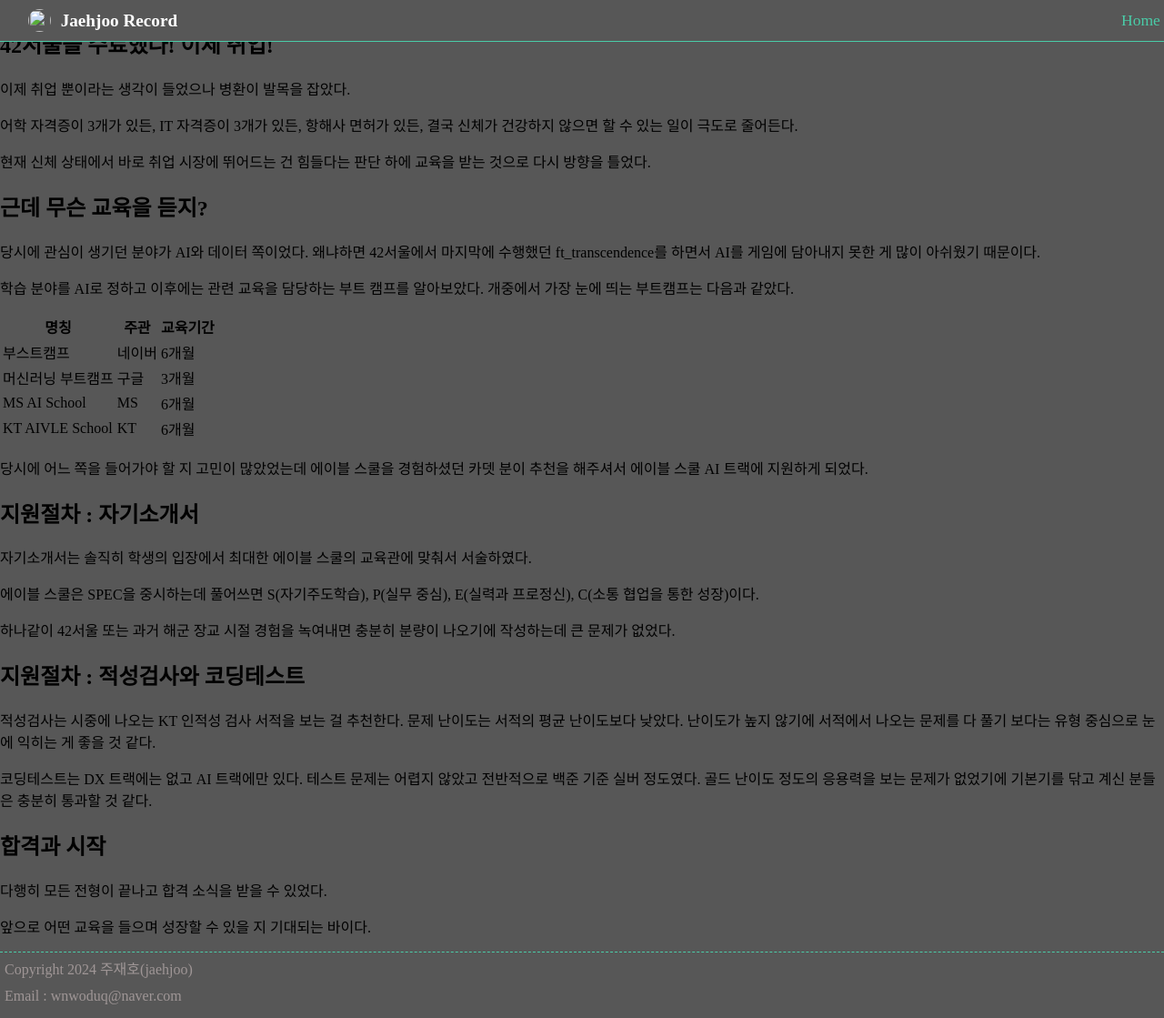
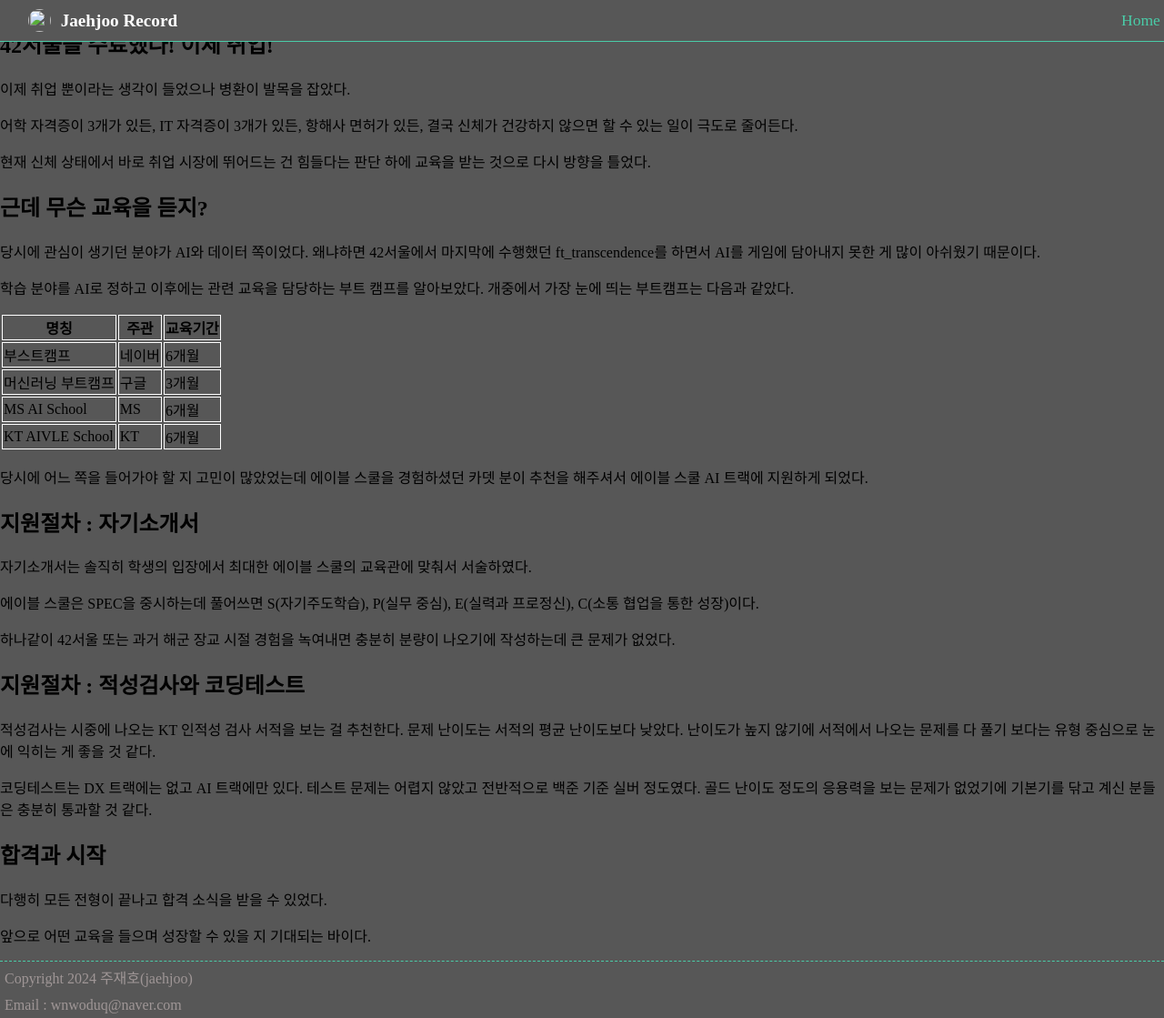
Before and after one commit to jaehjoo/jaehjoo.github.io, a Jekyll site: the page built from _posts/2024-08-01-aivle-begin.md, in a window 1280 px wide and 1119 px high. Shown: the whole window at 91% size. Built offline with Jekyll 4.4.1, drawn with Linux system fonts in a browser that asks for light colours.

Commit message:
fix : table

```diff
--- a/_sass/main.scss
+++ b/_sass/main.scss
@@ -178,8 +178,8 @@ span {
     font-size: 17px;
 }
 
-.single-post table {
-    border-color: white;
+.single-post table, th, td {
+    border: 1px solid white
 }
 
 .pagination {
```
